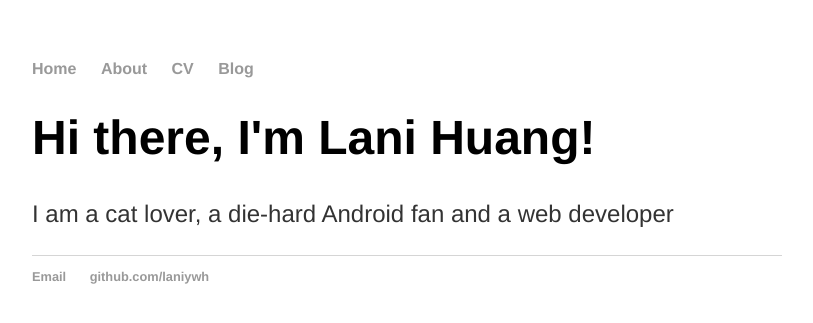
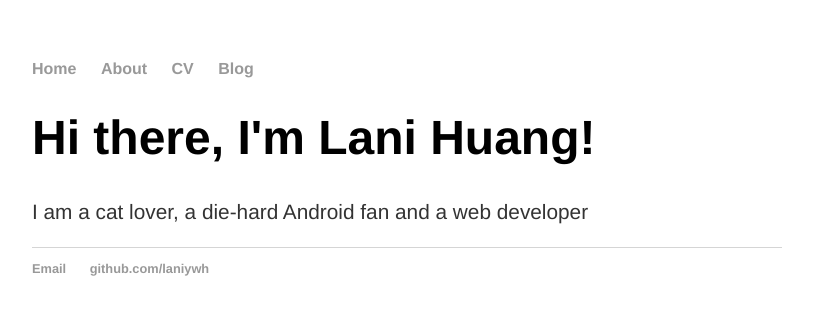
Before and after one commit to Skylani/Skylani.github.io, a Jekyll site: the page built from index.html, in a window 1280 px wide. Shown: the top 323 px of the page, without its empty margins (233-1046 px from the left). Built offline with Jekyll 4.4.1, drawn with Linux system fonts in a browser that asks for light colours.

Commit message:
decrease post font size

```diff
--- a/css/main.css
+++ b/css/main.css
@@ -23,7 +23,7 @@
     font-size: 3em;
 }
 p {
-    font-size: 1.5em;
+    font-size: 1.3em;
     line-height: 1.4em;
     color: #333;
 }
@@ -34,7 +34,7 @@
 
 ul.posts {
     margin: 20px auto 40px;
-    font-size: 1.5em;
+    font-size: 1.3em;
 }
 
 ul.posts li {
```
Also changed, not shown: 1 other file.
